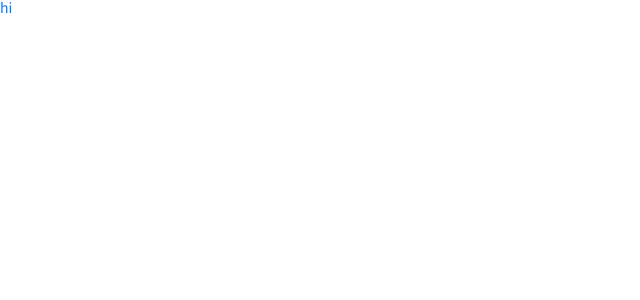
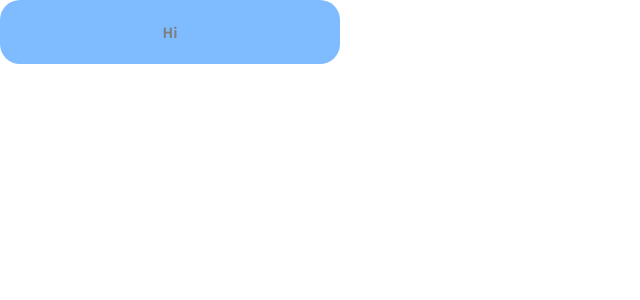
Before and after one commit to codesquad-members-2021/issue-tracker, a React (Create React App) app in the folder FE/frontend/: page / in a window 1280 px wide. Shown: the top 300 px of the page, without its empty margins (0-640 px from the left). Built offline with nearby package versions, Linux system fonts and the light colour scheme; the HTML template or start-up script is replaced by a standard one.

Commit message:
[#8] style: Add button style atom
 - 버튼 재사용을 위해 스타일 아톰 추가

```diff
--- a/FE/frontend/src/components/Login.tsx
+++ b/FE/frontend/src/components/Login.tsx
@@ -1,12 +1,12 @@
 import React from 'react';
-import styled from 'styled-components';
+import Buttons from '../styles/atoms/Buttons';
 
 const Login = () => {
-  return <Div>hi</Div>;
+  return (
+    <Buttons disabled large>
+      Hi
+    </Buttons>
+  );
 };
 
-const Div = styled.div`
-  color: ${({ theme }) => theme.colors.primary};
-`;
-
 export default Login;
--- a/FE/frontend/src/styles/atoms/Buttons.tsx
+++ b/FE/frontend/src/styles/atoms/Buttons.tsx
@@ -1,11 +1,61 @@
 import React from 'react';
+import styled from 'styled-components';
 
-type Props = {
-  children: React.ReactNode;
+interface Props {
+  [key: string]: boolean | React.ReactNode;
+}
+
+const Buttons: React.FC<Props> = ({ children, ...props }) => {
+  return <ButtonWrapper {...props}>{children}</ButtonWrapper>;
 };
 
-const Buttons: React.FC<Props> = () => {
-  return <div></div>;
-};
+const ButtonWrapper = styled.div<Props>`
+  border-radius: 20px;
+  font-weight: bold;
+  ${props => props.theme.alignCenter}
+  ${props =>
+    props.large &&
+    `
+  width: 340px;
+  height: 64px;
+  padding: 0px 24px;`}
+  ${props =>
+    props.medium &&
+    `
+  width: 240px;
+  height: 56px;
+`}
+  ${props =>
+    props.small &&
+    `
+  width: 120px;
+  height: 40px;
+  padding: 0px 16px;
+`}
+  /* ${props =>
+    props.mediumText &&
+    `
+  width: 87px;
+  height: 32px;
+`}
+  ${props =>
+    props.smallText &&
+    `
+  width: 70px;
+  height: 32px;
+`} */
+
+  background-color: ${props => {
+    if (props.initial || props.focus || props.disabled)
+      return props.theme.colors.primary;
+    else if (props.hover) return props.theme.colors.darkBlue;
+  }};
+  border: ${props => {
+    if (props.focus) return `4px solid ${props.theme.colors.lightBlue}`;
+  }};
+  opacity: ${props => {
+    if (props.disabled) return 0.5;
+  }};
+`;
 
 export default Buttons;
--- a/FE/frontend/src/styles/styled.d.ts
+++ b/FE/frontend/src/styles/styled.d.ts
@@ -8,6 +8,10 @@ declare module 'styled-components' {
     colors: {
       [key: string]: string;
     };
+    fontSize: {
+      [key: string]: string;
+    };
+
     alignCenter: string;
   }
 }
--- a/FE/frontend/src/styles/theme.ts
+++ b/FE/frontend/src/styles/theme.ts
@@ -25,6 +25,12 @@ const theme: DefaultTheme = {
     lightGreen: '#DDFFE6',
     darkGreen: '#00A028',
   },
+  fontSize: {
+    lg: '24px',
+    md: '18px',
+    sm: '16px',
+    xs: '12px',
+  },
   alignCenter: `
     display: flex;
     align-items: center;
```
